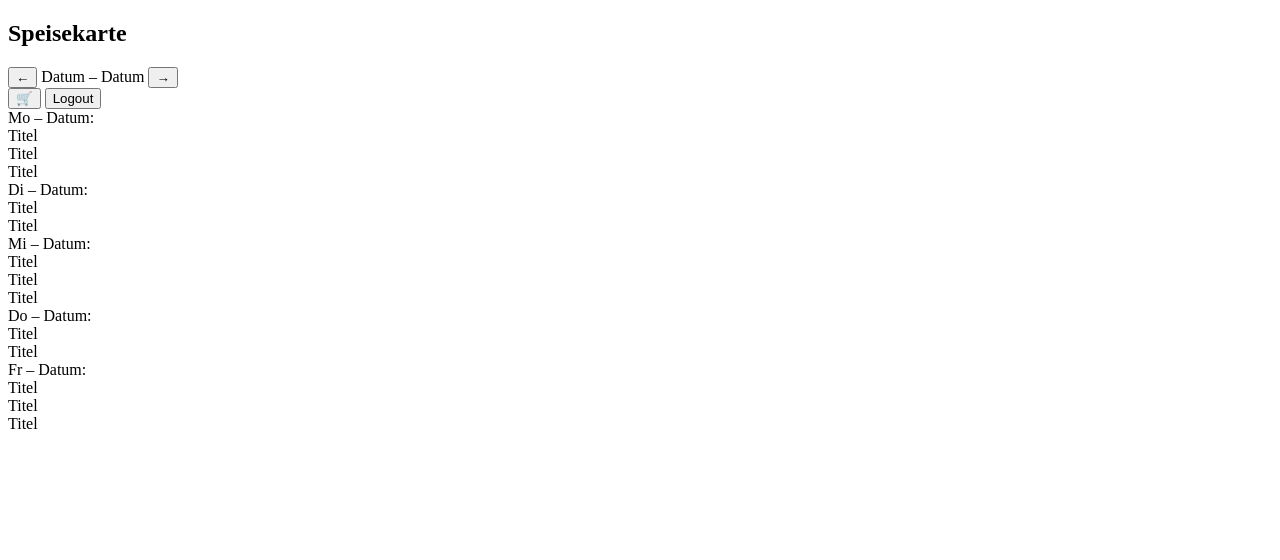
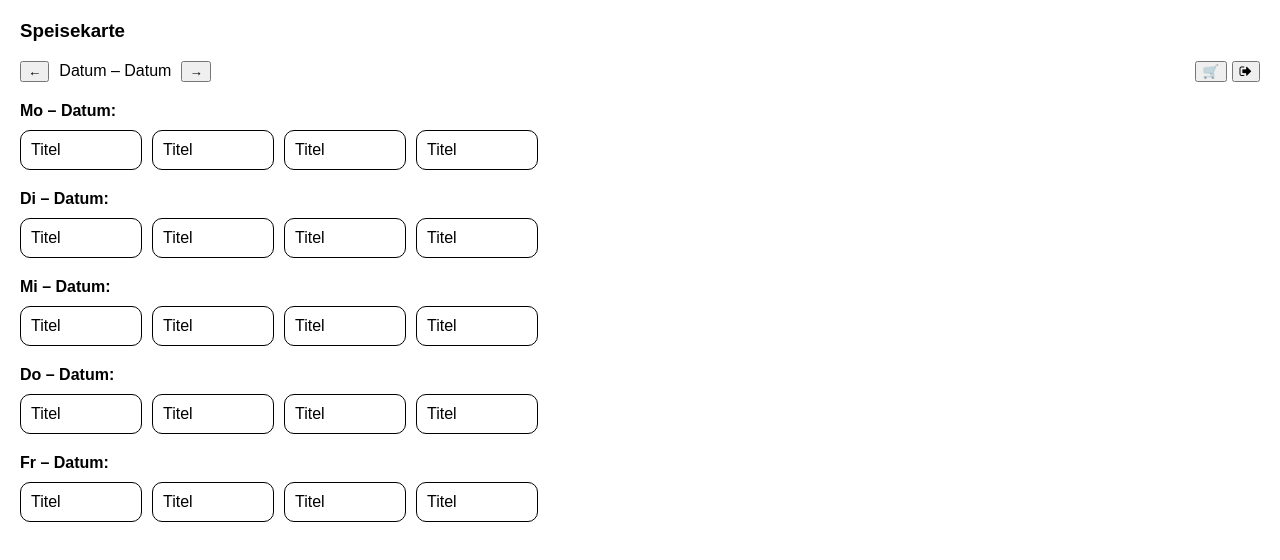
Before and after one commit to ScriptSorcerer20/M426, a plain HTML site: page templates/index.html in a window 1280 px wide. Drawn offline with Linux system fonts and the light colour scheme.

Commit message:
added css to html

```diff
--- a/templates/index.html
+++ b/templates/index.html
@@ -3,12 +3,17 @@
 <head>
     <meta charset="UTF-8"/>
     <meta name="viewport" content="width=device-width, initial-scale=1.0"/>
+    <link rel="stylesheet" href="styles.css">
+    <link rel="stylesheet"
+          href="https://cdnjs.cloudflare.com/ajax/libs/font-awesome/4.7.0/css/font-awesome.min.css">
+
     <title>Speisekarte</title>
 </head>
 <body>
 
+
+<h3>Speisekarte</h3>
 <div class="header">
-    <h2>Speisekarte</h2>
     <div class="date-range">
         <button>&larr;</button>
         <span>Datum – Datum</span>
@@ -16,7 +21,7 @@
     </div>
     <div>
         <button>🛒</button>
-        <button>Logout</button>
+        <button><i class="fa fa-sign-out"></i></button>
     </div>
 </div>
 
@@ -24,6 +29,7 @@
 <div class="menu-day">
     <div class="day-title">Mo – Datum:</div>
     <div class="dishes">
+        <div class="dish">Titel</div>
         <div class="dish">Titel</div>
         <div class="dish">Titel</div>
         <div class="dish">Titel</div>
@@ -35,12 +41,15 @@
     <div class="dishes">
         <div class="dish">Titel</div>
         <div class="dish">Titel</div>
+        <div class="dish">Titel</div>
+        <div class="dish">Titel</div>
     </div>
 </div>
 
 <div class="menu-day">
     <div class="day-title">Mi – Datum:</div>
     <div class="dishes">
+        <div class="dish">Titel</div>
         <div class="dish">Titel</div>
         <div class="dish">Titel</div>
         <div class="dish">Titel</div>
@@ -52,6 +61,8 @@
     <div class="dishes">
         <div class="dish">Titel</div>
         <div class="dish">Titel</div>
+        <div class="dish">Titel</div>
+        <div class="dish">Titel</div>
     </div>
 </div>
 
@@ -61,6 +72,7 @@
         <div class="dish">Titel</div>
         <div class="dish">Titel</div>
         <div class="dish">Titel</div>
+        <div class="dish">Titel</div>
     </div>
 </div>
 
--- /dev/null
+++ b/templates/styles.css
@@ -0,0 +1,38 @@
+.dishes {
+    display: flex;
+    gap: 10px;
+    flex-wrap: wrap;
+}
+
+.dish {
+    border: 1px solid black;
+    padding: 10px;
+    min-width: 100px;
+    border-radius: 10px;
+}
+
+.date-range {
+    display: flex;
+    align-items: center;
+    gap: 10px;
+}
+
+body {
+    margin: 20px;
+    font-family: Arial, serif;
+}
+
+.header {
+    display: flex;
+    justify-content: space-between;
+    align-items: center;
+}
+
+.menu-day {
+    margin-top: 20px;
+}
+
+.day-title {
+    font-weight: bold;
+    margin-bottom: 10px;
+}
```
